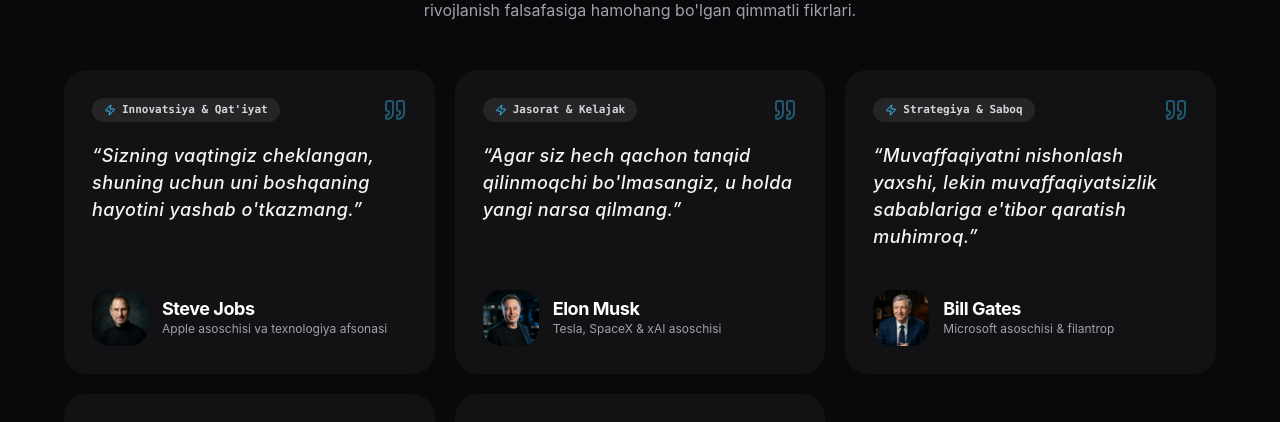
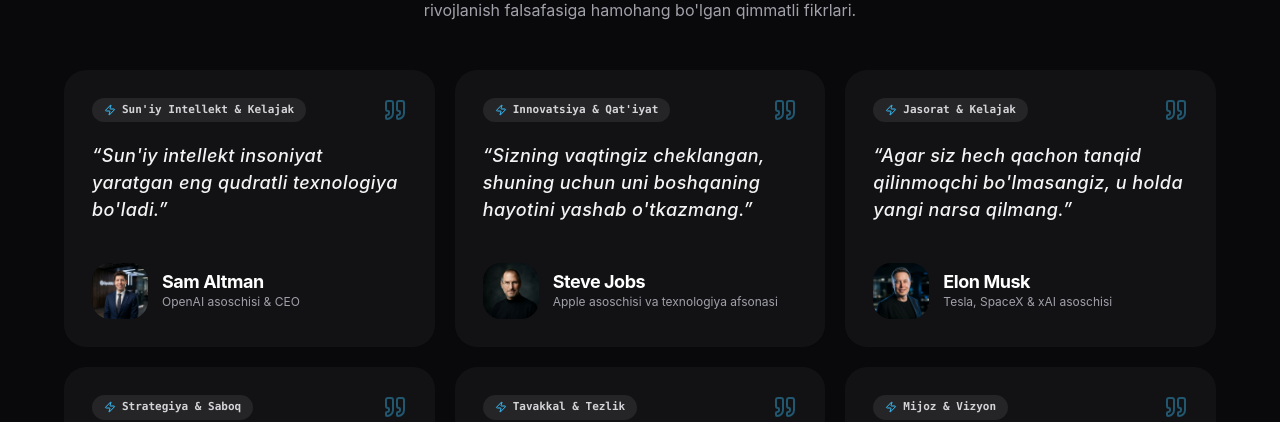
Before and after one commit to ismoilovshohjahon750-star/BotForge4, a React (Vite) app: page / in a window 1280 px wide. Shown: the part 1500-1922 px from the top of the page. Built offline with nearby package versions, Linux system fonts and the light colour scheme; no server answers.

Commit message:
feat: add Sam Altman to TechLeadersQuotes
Include Sam Altman's profile and quote in the leader quotes collection to provide more diverse content.

```diff
--- a/src/components/TechLeadersQuotes.tsx
+++ b/src/components/TechLeadersQuotes.tsx
@@ -7,6 +7,7 @@
 import billGatesImg from '../assets/images/bill_gates_avatar_1789833008323.jpg';
 import markZuckImg from '../assets/images/zuck_bezos_avatar_1789833033848.jpg';
 import jeffBezosImg from '../assets/images/jeff_bezos_avatar_1789833051054.jpg';
+import samAltmanImg from '../assets/images/sam_altman_avatar_1789836091206.jpg';
 
 export interface LeaderQuote {
   id: string;
@@ -21,6 +22,17 @@
 }
 
 export const LEADER_QUOTES: LeaderQuote[] = [
+  {
+    id: 'sam-altman',
+    name: 'Sam Altman',
+    role: 'OpenAI asoschisi & CEO',
+    quote: '“Sun\'iy intellekt insoniyat yaratgan eng qudratli texnologiya bo\'ladi.”',
+    badge: 'Sun\'iy Intellekt & Kelajak',
+    gradient: 'from-emerald-600/20 via-teal-600/10 to-transparent',
+    borderAccent: 'border-emerald-500/40 hover:border-emerald-400',
+    avatarBg: 'bg-emerald-500/10 text-emerald-400 border-emerald-500/30',
+    image: samAltmanImg,
+  },
   {
     id: 'steve-jobs',
     name: 'Steve Jobs',
```
Also changed, not shown: src/assets/images/sam_altman_avatar_1789836091206.jpg (added).
